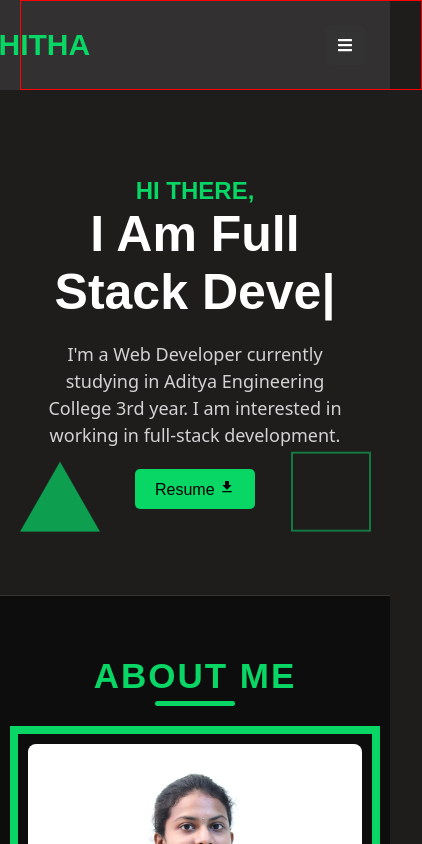
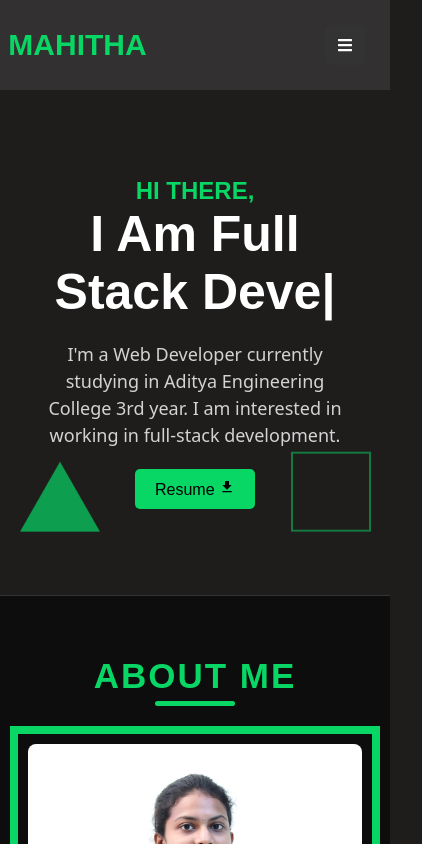
Before and after one commit to dedeepya55/PortfolioMahi, a React (Vite) app: page /Home in a window 390 px wide. Shown: the top 844 px of the page, 422 px wide, since content can reach past the window. Built offline with nearby package versions, Linux system fonts and the light colour scheme.

Commit message:
Update header.module.css

```diff
--- a/src/components/MahiPotfolio/header.module.css
+++ b/src/components/MahiPotfolio/header.module.css
@@ -34,7 +34,7 @@ body {
   align-items: center;
 }
 .firstheadersub:nth-child(1){
-  padding-right: 380px;
+  padding-right: 300px;
   /* border:2px solid red; */
 }
 @media (max-width:768px) {
@@ -139,8 +139,5 @@ body {
   .list2elements {
     display: block;
   }
-  .firstheadersub:nth-child(1){
-    padding-right: 400px;
-    border:1px solid red;
-  }
+
 }
```
